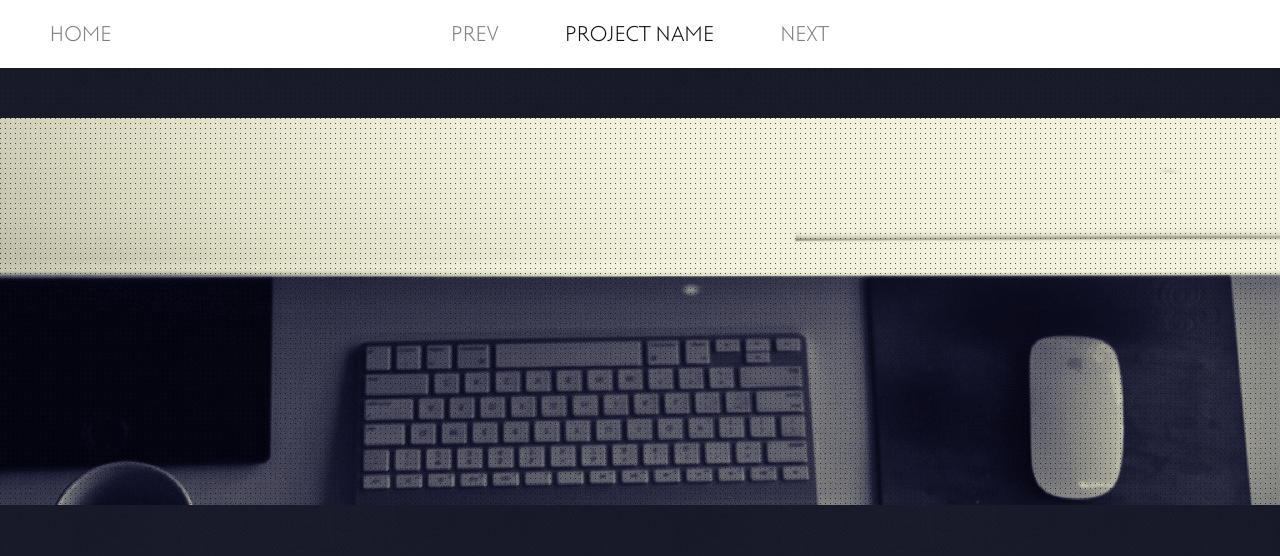
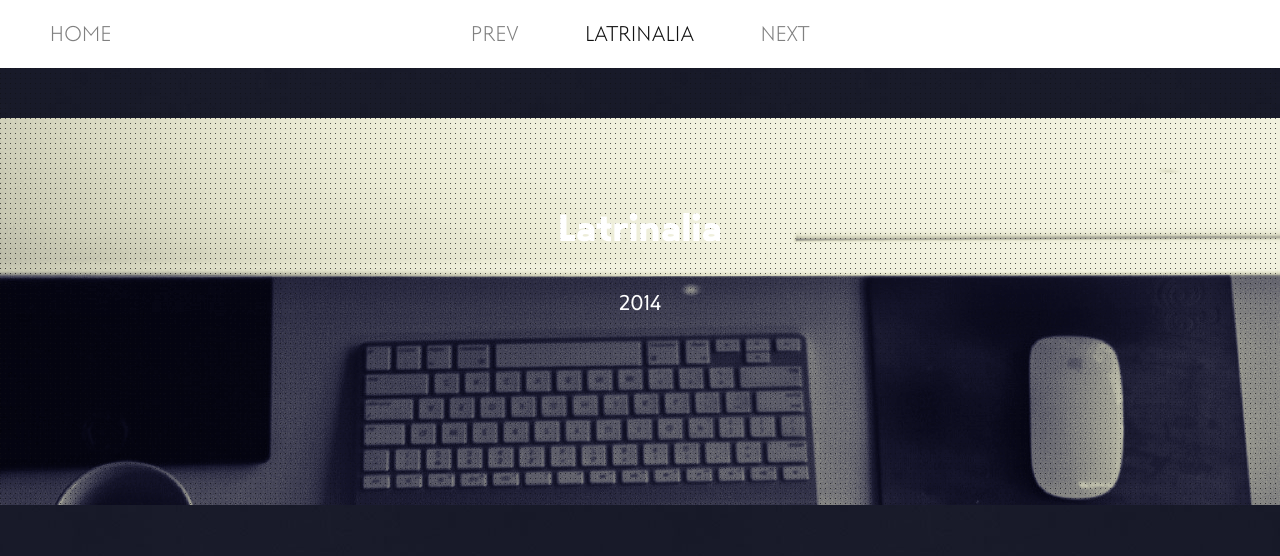
Before and after one commit to CrazyCrud/portfolio-website-1, a PHP site: page /projects.php?project=5 in a window 1280 px wide. Shown: the top 556 px of the page. Run offline with PHP 8.4, Linux system fonts and the light colour scheme; data that the repository does not hold is empty; style sheets or scripts are compiled from the project's sources.

Commit message:
Added project navigation

```diff
--- a/index.php
+++ b/index.php
@@ -203,9 +203,11 @@ if($email != false && $message != false && $captcha != false){
 									<span class="project-caption uppercase"></span>
 								</li>
 								<div class="clear"></div>
+								<!--
 								<p class="github"><span class="uppercase highlight">Chin check out some code</span>You can also check the code of some of these projects and other minor projects and works including this portfolio site on my <span class="primary-light"><a href="https://github.com/CrazyCrud"><strong>GitHub</strong></a></span> account!
 									</br><span class="icon-github"></span>
 								</p>
+								-->
 							</ul>
 						</div>
 					</article>
--- a/php/ProjectController.php
+++ b/php/ProjectController.php
@@ -10,5 +10,14 @@ function get_project($id, $ajax){
 	}
 }
 
+function get_max_projects(){
+	$files = glob("php/projects/" . "*.json");
+	if ($files){
+		$filecount = count($files);
+	}else{
+		$filecount = 1;
+	}
+	return $filecount;
+}
 
 ?>
--- a/php/projects/project_2.json
+++ b/php/projects/project_2.json
@@ -1,8 +1,9 @@
 {
-    "latrinalia": {
+    "project": {
         "name": "Latrinalia",
         "goal": "",
         "summary": "",
+        "date": "2014",
         "header-image": ["small", "large"],
         "techniques": ["HTML", "CSS", "JavaScript"],
         "screenshots": [""]
--- a/php/projects/project_3.json
+++ b/php/projects/project_3.json
@@ -1,8 +1,9 @@
 {
-    "latrinalia": {
+    "project": {
         "name": "Latrinalia",
         "goal": "",
         "summary": "",
+        "date": "2014",
         "header-image": ["small", "large"],
         "techniques": ["HTML", "CSS", "JavaScript"],
         "screenshots": [""]
--- a/php/projects/project_4.json
+++ b/php/projects/project_4.json
@@ -1,8 +1,9 @@
 {
-    "latrinalia": {
+    "project": {
         "name": "Latrinalia",
         "goal": "",
         "summary": "",
+        "date": "2014",
         "header-image": ["small", "large"],
         "techniques": ["HTML", "CSS", "JavaScript"],
         "screenshots": [""]
--- a/php/projects/project_5.json
+++ b/php/projects/project_5.json
@@ -1,8 +1,9 @@
 {
-    "latrinalia": {
+    "project": {
         "name": "Latrinalia",
         "goal": "",
         "summary": "",
+        "date": "2014",
         "header-image": ["small", "large"],
         "techniques": ["HTML", "CSS", "JavaScript"],
         "screenshots": [""]
--- a/projects.php
+++ b/projects.php
@@ -2,12 +2,16 @@
 
 require_once 'php/ProjectController.php';
 
-$project_id = 1;
+$project_id = $next = $prev = 1;
+$projects_max = get_max_projects();
 if(isset($_GET['project'])){
 	$project_id = intval(htmlentities($_GET['project']));
 }
 
 $project = get_project($project_id, false);
+
+$next = ($project_id + 1) > $projects_max? 1: ($project_id + 1);
+$prev = ($project_id - 1) <= 0? $projects_max: ($project_id - 1);
 
 ?>
 
@@ -36,7 +40,7 @@ $project = get_project($project_id, false);
 		<div class="nav-sticky">
 			<nav class="top-bar">
 				<ul class="title-bar">
-					<li class="project-name-nav uppercase">Project Name</li>
+					<li class="project-name-nav uppercase"><?php echo "{$project['project']['name']}" ?></li>
 					<li class="toggle-nav" class="uppercase">
 						<a href="#"></a>
 					</li>
@@ -44,9 +48,9 @@ $project = get_project($project_id, false);
 				<section class="top-bar-section">
 					<ul>
 						<li class="top-bar-item home uppercase"><a id="link-home" href="index.php">Home</a></li>
-						<li class="top-bar-item uppercase"><a id="link-prev" href="#">Prev</a></li>
-						<li class="top-bar-item project-name-nav uppercase">Project Name</li>
-						<li class="top-bar-item uppercase"><a id="link-next" href="#">Next</a></li>
+						<li class="top-bar-item uppercase"><a id="link-prev" href="projects.php?project=<?php echo "$prev" ?>">Prev</a></li>
+						<li class="top-bar-item project-name-nav uppercase"><?php echo "{$project['project']['name']}" ?></li>
+						<li class="top-bar-item uppercase"><a id="link-next" href="projects.php?project=<?php echo "$next" ?>">Next</a></li>
 						<div class="clear"></div>
 					</ul>
 				</section>
--- a/scss/sections/_home.scss
+++ b/scss/sections/_home.scss
@@ -182,6 +182,7 @@
 		overflow: hidden;
 		z-index: 0;
 		cursor: pointer;
+		background-size: cover !important;
 		.project-image, .project-caption{
 			display: block;
 		}
```
Also changed, not shown: css/home.css.
